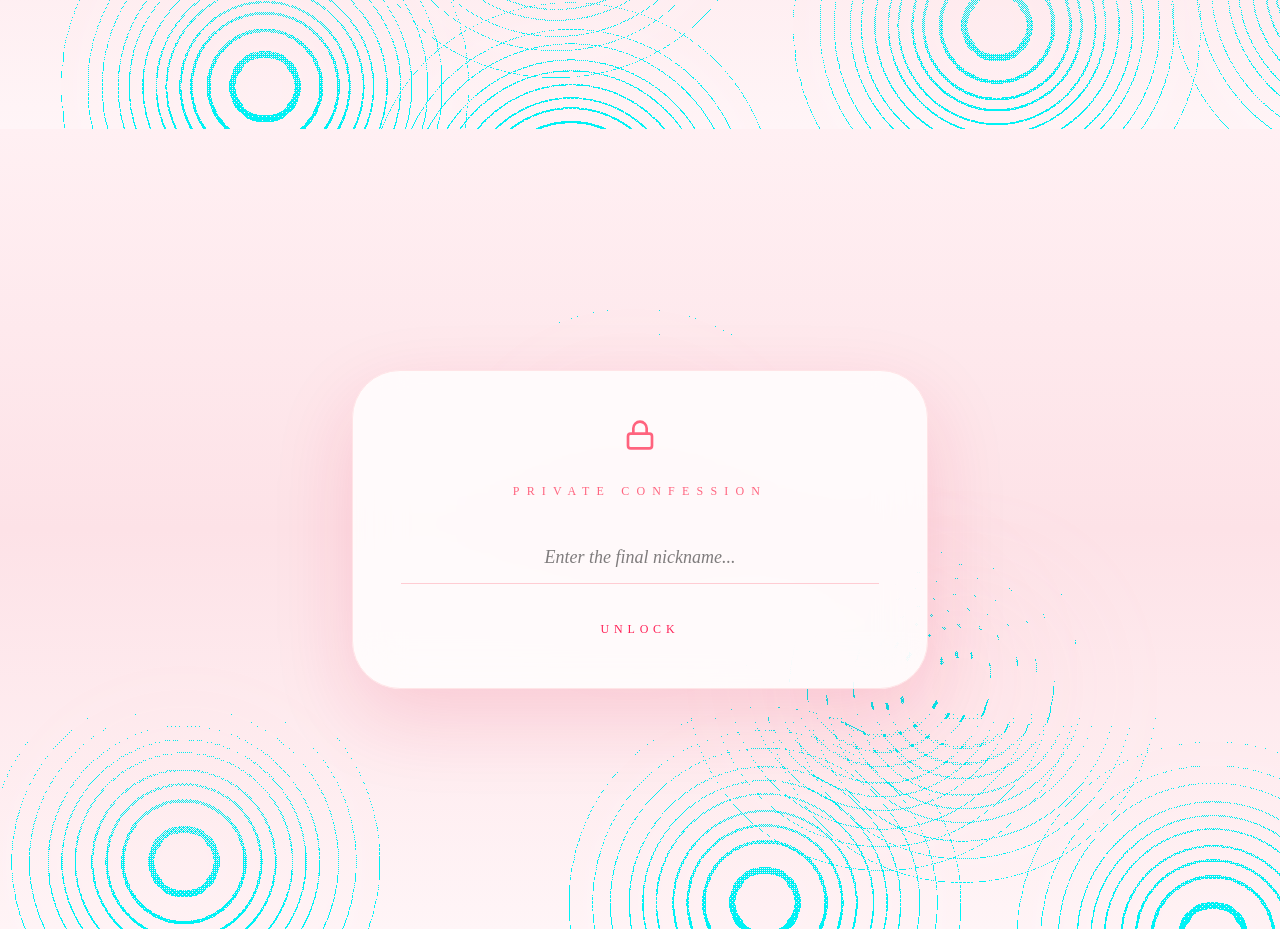
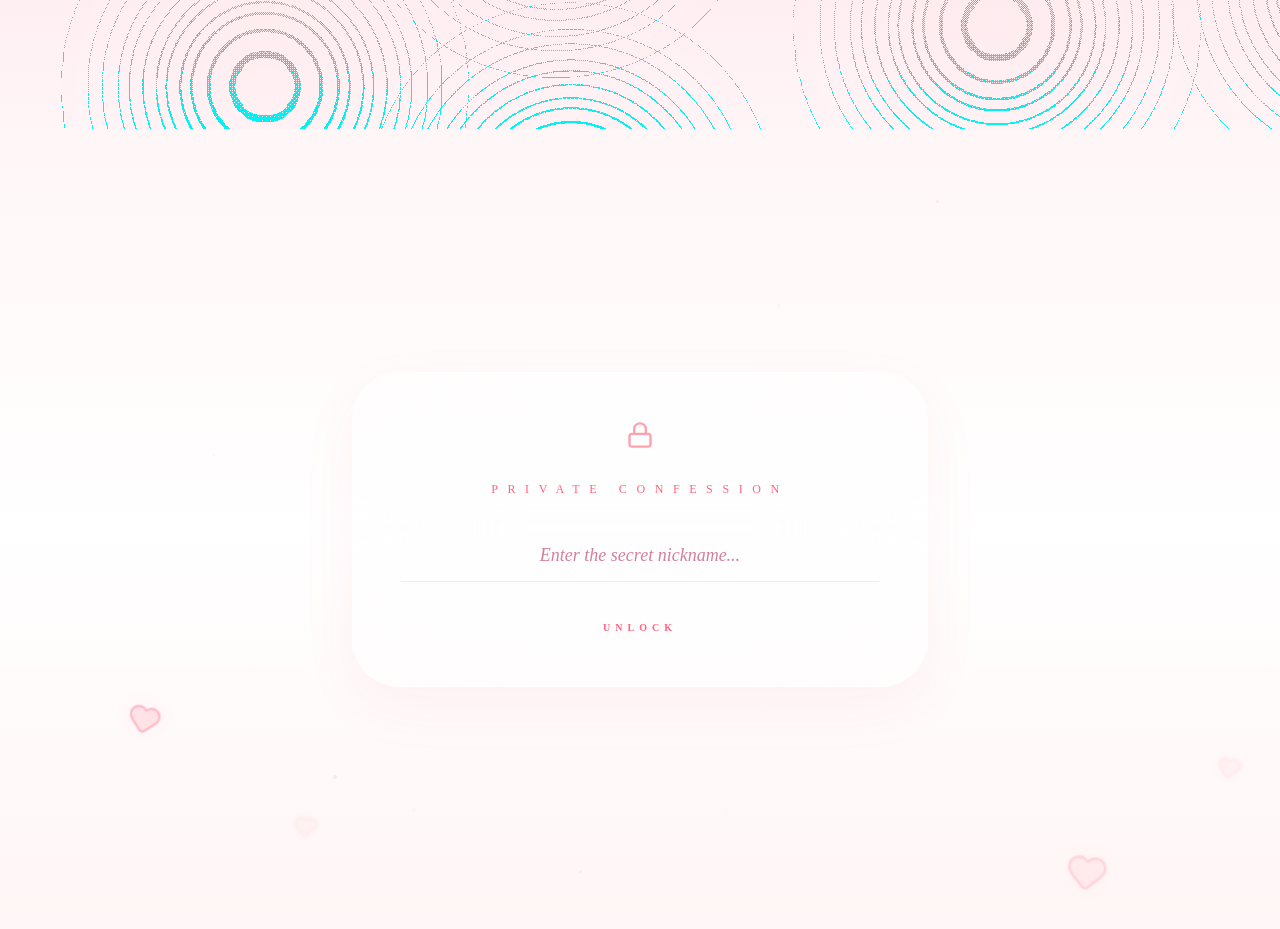
Before and after one commit to shihab252/B_w, a React (Vite) app in the folder birthday-site/: page / in a window 1280 px wide. Shown: the part 4700-5629 px from the top of the page. Built offline with nearby package versions, Linux system fonts and the light colour scheme.

Commit message:
new update on march14

```diff
--- a/birthday-site/src/components/SecretAgain.jsx
+++ b/birthday-site/src/components/SecretAgain.jsx
@@ -1,46 +1,119 @@
-import { useState } from "react";
+import React, { useState, useMemo } from "react";
 import { motion, AnimatePresence } from "framer-motion";
 import { Heart, Lock, Sparkles, ShieldCheck } from "lucide-react";
+
+/* ---------------- SOULFUL SPIRIT HEART (REAL LOVE) ---------------- */
+
+const SpiritHeart = ({ color = "#fb7185", left, delay, size, depth = 1 }) => {
+  const duration = 15 + Math.random() * 10;
+  const opacityValue = depth === 0.6 ? 0.2 : 0.5;
+  const blurValue = depth === 0.6 ? "2px" : "0px";
+
+  return (
+    <motion.div
+      initial={{ y: "110vh", opacity: 0, scale: 0.8 }}
+      animate={{
+        y: "-20vh",
+        opacity: [0, opacityValue, opacityValue, 0],
+        x: [0, 25 * depth, -25 * depth, 0],
+        rotate: [0, 15, -15, 0],
+      }}
+      transition={{
+        duration: duration,
+        repeat: Infinity,
+        delay,
+        ease: "linear",
+      }}
+      className="absolute flex flex-col items-center pointer-events-none"
+      style={{ left, filter: `blur(${blurValue})`, zIndex: depth * 10 }}
+    >
+      {/* RADIANT AURA */}
+      <motion.div
+        animate={{ scale: [1, 1.3, 1], opacity: [0.1, 0.2, 0.1] }}
+        transition={{ duration: 3, repeat: Infinity }}
+        className="absolute inset-0 rounded-full blur-3xl"
+        style={{ backgroundColor: color }}
+      />
+
+      {/* THE HEART (Pulsing like a heartbeat) */}
+      <motion.div
+        animate={{ scale: [1, 1.1, 1] }}
+        transition={{ duration: 2, repeat: Infinity, ease: "easeInOut" }}
+        className="relative"
+      >
+        <Heart
+          size={size}
+          className="text-rose-400 fill-rose-400/30"
+          strokeWidth={1.5}
+          style={{
+            filter: `drop-shadow(0 0 10px ${color}44)`
+          }}
+        />
+      </motion.div>
+    </motion.div>
+  );
+};
 
 const SecretRomanticPage = () => {
   const [nickname, setNickname] = useState("");
   const [stage, setStage] = useState("lock");
+  const [error, setError] = useState("");
 
   const checkNickname = () => {
     if (nickname.trim().toLowerCase() === "hayati") {
       setStage("intro");
+      setError("");
+    } else {
+      setError("Incorrect nickname. Please try again.");
     }
   };
 
-  return (
-    <section className="relative min-h-screen bg-gradient-to-b from-[#fff0f3] via-[#fde2e7] to-[#fff5f7] flex items-center justify-center px-6 py-20 font-serif overflow-hidden">
-
-      {/* Soft Floating Glow */}
-      <div className="absolute inset-0 pointer-events-none">
-        {[...Array(6)].map((_, i) => (
-          <motion.div
-            key={i}
-            className="absolute rounded-full bg-rose-300/20 blur-3xl"
-            style={{
-              width: 250,
-              height: 250,
+  const sparkles = useMemo(() => [...Array(20)].map((_, i) => ({
+    id: i,
+    size: Math.random() * 3 + 1,
     top: `${Math.random() * 100}%`,
     left: `${Math.random() * 100}%`,
-            }}
-            animate={{ y: [0, -40, 0], opacity: [0.15, 0.3, 0.15] }}
-            transition={{ duration: 10, repeat: Infinity }}
+    delay: Math.random() * 5
+  })), []);
+
+  return (
+    <section className="relative min-h-screen bg-[#fffafa] flex items-center justify-center px-6 py-20 font-serif overflow-hidden">
+
+      {/* 1. SOFT ATMOSPHERIC BACKGROUND */}
+      <div className="absolute inset-0 bg-gradient-to-b from-rose-50/40 via-white to-rose-100/20" />
+
+      {/* 2. REAL LOVE HEARTS (No strings, just spirit) */}
+      <div className="absolute inset-0 pointer-events-none overflow-hidden">
+        <SpiritHeart left="8%" delay={0} size={40} />
+        <SpiritHeart left="82%" delay={4} size={50} />
+        <SpiritHeart left="22%" delay={2} size={30} depth={0.6} />
+        <SpiritHeart left="72%" delay={7} size={35} depth={0.6} />
+        <SpiritHeart left="48%" delay={10} size={45} />
+        <SpiritHeart left="18%" delay={5} size={20} depth={0.6} />
+        <SpiritHeart left="62%" delay={12} size={25} depth={0.6} />
+        <SpiritHeart left="94%" delay={1} size={30} depth={0.6} />
+      </div>
+
+      {/* 3. AMBIENT SPARKLES */}
+      <div className="absolute inset-0 pointer-events-none">
+        {sparkles.map((s) => (
+          <motion.div
+            key={s.id}
+            className="absolute rounded-full bg-rose-200"
+            style={{ width: s.size, height: s.size, top: s.top, left: s.left }}
+            animate={{ opacity: [0, 0.4, 0] }}
+            transition={{ duration: 4, repeat: Infinity, delay: s.delay }}
           />
         ))}
       </div>
 
+      {/* 4. MAIN CARD */}
       <motion.div
-        initial={{ opacity: 0, y: 30 }}
+        initial={{ opacity: 0, y: 20 }}
         animate={{ opacity: 1, y: 0 }}
-        className="relative w-full max-w-xl bg-white/80 backdrop-blur-xl border border-rose-100 rounded-[3rem] p-8 md:p-12 shadow-[0_30px_80px_rgba(225,29,72,0.15)]"
+        className="relative w-full max-w-xl bg-white/40 backdrop-blur-3xl border border-white/60 rounded-[3rem] p-8 md:p-12 shadow-[0_20px_60px_rgba(225,29,72,0.05)]"
       >
         <AnimatePresence mode="wait">
-
-          {/* LOCK */}
           {stage === "lock" && (
             <motion.div
               key="lock"
@@ -49,29 +122,32 @@ const SecretRomanticPage = () => {
               exit={{ opacity: 0 }}
               className="text-center space-y-8"
             >
-              <Lock className="mx-auto text-rose-400" size={32} />
-              <h2 className="text-xs tracking-[0.6em] uppercase text-rose-400">
-                Private Confession
-              </h2>
-
+              <Lock className="mx-auto text-rose-300" size={28} />
+              <h2 className="text-xs tracking-[0.8em] uppercase text-rose-400 font-light">Private Confession</h2>
+              <div className="space-y-2">
                 <input
                   type="text"
-                placeholder="Enter the final nickname..."
+                  placeholder="Enter the secret nickname..."
                   value={nickname}
-                onChange={(e) => setNickname(e.target.value)}
-                className="w-full bg-transparent border-b border-rose-200 text-center py-3 outline-none focus:border-rose-400 text-lg italic"
+                  onChange={(e) => {
+                    setNickname(e.target.value);
+                    if (error) setError("");
+                  }}
+                  className={`w-full bg-transparent border-b ${
+                    error ? "border-red-300" : "border-rose-100"
+                  } text-center py-3 outline-none focus:border-rose-300 text-lg italic transition-colors text-rose-800`}
                 />
-
+                {error && <p className="text-red-400 text-xs italic pt-1">{error}</p>}
+              </div>
               <button
                 onClick={checkNickname}
-                className="text-xs tracking-[0.4em] uppercase text-rose-500 hover:text-rose-600 transition-all"
+                className="text-[10px] tracking-[0.5em] uppercase text-rose-400 hover:text-rose-600 transition-all font-semibold"
               >
                 Unlock
               </button>
             </motion.div>
           )}
 
-          {/* INTRO */}
           {stage === "intro" && (
             <motion.div
               key="intro"
@@ -79,20 +155,19 @@ const SecretRomanticPage = () => {
               animate={{ opacity: 1 }}
               className="text-center space-y-8"
             >
-              <Sparkles className="mx-auto text-amber-400" size={32} />
-              <p className="text-xl md:text-2xl italic text-rose-700">
+              <Sparkles className="mx-auto text-amber-300" size={28} />
+              <p className="text-xl md:text-2xl italic text-rose-800 font-light leading-relaxed">
                 "We will not talk about this thing."
               </p>
               <button
                 onClick={() => setStage("question")}
-                className="px-8 py-3 bg-rose-100 rounded-full border border-rose-200 text-sm tracking-widest hover:bg-rose-200 transition-all"
+                className="px-10 py-2.5 bg-rose-400 text-white rounded-full shadow-lg shadow-rose-100 text-xs tracking-widest hover:bg-rose-500 transition-all"
               >
                 Continue
               </button>
             </motion.div>
           )}
 
-          {/* QUESTION */}
           {stage === "question" && (
             <motion.div
               key="question"
@@ -101,35 +176,29 @@ const SecretRomanticPage = () => {
               className="text-center space-y-10"
             >
               <motion.div
-                animate={{ scale: [1, 1.2, 1] }}
+                animate={{ scale: [1, 1.1, 1], opacity: [0.6, 1, 0.6] }}
                 transition={{ duration: 2, repeat: Infinity }}
               >
-                <Heart className="mx-auto text-rose-500 fill-rose-500" size={42} />
+                <Heart className="mx-auto text-rose-500 fill-rose-500/20" size={40} />
               </motion.div>
-
-              <p className="text-xl italic text-rose-700">
-                Are you ready to read my feelings?
-              </p>
-
-              <div className="flex flex-col sm:flex-row justify-center gap-4">
+              <p className="text-xl italic text-rose-800">Are you ready to read my feelings?</p>
+              <div className="flex flex-col sm:flex-row justify-center gap-6">
                 <button
                   onClick={() => setStage("message")}
-                  className="px-10 py-3 bg-rose-500/20 rounded-2xl border border-rose-400/40 hover:bg-rose-500/30 transition-all"
+                  className="text-sm tracking-[0.2em] uppercase text-rose-500 font-bold hover:text-rose-700 transition-all"
                 >
                   Yes, I am
                 </button>
-
                 <button
                   onClick={() => setStage("strong")}
-                  className="px-10 py-3 bg-white/60 rounded-2xl border border-rose-200 hover:bg-white transition-all text-rose-500"
+                  className="text-sm tracking-[0.2em] uppercase text-gray-400 font-light hover:text-rose-300 transition-all"
                 >
-                  No, Not Yet
+                  Not Yet
                 </button>
               </div>
             </motion.div>
           )}
 
-          {/* STRONG */}
           {stage === "strong" && (
             <motion.div
               key="strong"
@@ -137,67 +206,67 @@ const SecretRomanticPage = () => {
               animate={{ opacity: 1 }}
               className="text-center space-y-6 py-10"
             >
-              <ShieldCheck className="mx-auto text-emerald-500" size={48} />
-              <p className="text-2xl italic text-rose-700">
-                You did good.
-                <br />
-                And you are strong.
-              </p>
+              <ShieldCheck className="mx-auto text-emerald-400" size={42} />
+              <p className="text-2xl italic text-rose-800 font-light">You did good.<br />And you are strong.</p>
+              <button onClick={() => setStage("question")} className="text-xs text-rose-300 underline underline-offset-4">I am ready now</button>
             </motion.div>
           )}
 
-          {/* MESSAGE */}
           {stage === "message" && (
             <motion.div
               key="message"
               initial={{ opacity: 0 }}
               animate={{ opacity: 1 }}
-    className="relative space-y-16 text-center"
+              className="relative space-y-16 text-center max-h-[65vh] overflow-y-auto custom-scrollbar"
             >
-    {/* Soft Heart Glow Background */}
-    <motion.div
-      animate={{ scale: [1, 1.15, 1], opacity: [0.08, 0.15, 0.08] }}
-      transition={{ duration: 6, repeat: Infinity }}
-      className="absolute inset-0 flex items-center justify-center pointer-events-none"
-    >
-      <Heart size={260} className="text-rose-300 fill-rose-300 blur-3xl" />
-    </motion.div>
-
-    <div className="relative z-10 space-y-14 max-w-2xl mx-auto">
+              <div className="relative z-10 space-y-14 max-w-2xl mx-auto pb-10">
                 {[
-        "If a million loved you, I am one of them.\nIf only one loved you, it was me.\nIf no one loved you, then know that I am dead.",
-        "I care about you more than I ever manage to say.",
-        "When you're silent, I worry.\nWhen you cry, it hurts me too.",
-        "I'm scared of losing you. You matter to me more than you know.",
-        "I'd fight anything just to see you smile.",
-        "I got attached to you without planning it.",
-        "You stay in my head, in my habits, in my feelings.",
-        "That's the truth I don't hide anymore."
+                  "I don't know exactly when it started.",
+                  "But somewhere along the way… you became the person who makes my days feel different.",
+                  "When you are with me, I feel like the happiest person in the world.",
+                  "And when you are not there… something always feels missing.",
+                  "I notice myself becoming more careful with you.\nMaybe even a little jealous.",
+                  "Not because I want to control you…\nbut because you became someone very precious to me.",
+                  "There is one moment I can never forget.",
+                  "When I lost my senses in the hospital…\nand when I opened my eyes…",
+                  "You were there.\nHolding my hand.",
+                  "I saw the fear on your face.\nI saw how much you cared.",
+                  "And that night on the video call…\nyou cried for me.",
+                  "That moment changed something inside me.",
+                  "And when I drop you at the station…",
+                  "I always feel this quiet sadness.",
+                  "Deep inside, I wish I could go with you.",
+                  "If life ever gave me that chance…\nI would never let that train leave without me beside you.",
+                  "So today… I want to say something honestly."
                 ].map((msg, i) => (
                   <motion.p
                     key={i}
-          initial={{ opacity: 0, y: 40 }}
-          animate={{ opacity: 1, y: 0 }}
-          transition={{ delay: i * 0.6, duration: 1.2 }}
-          className="whitespace-pre-line text-lg md:text-2xl italic text-rose-700 leading-[2.1] tracking-wide"
+                    initial={{ opacity: 0, y: 20 }}
+                    whileInView={{ opacity: 1, y: 0 }}
+                    viewport={{ once: true, margin: "-10%" }}
+                    transition={{ duration: 1.2 }}
+                    className="whitespace-pre-line text-lg md:text-2xl italic text-rose-900/70 leading-relaxed font-light px-4"
                   >
                     {msg}
                   </motion.p>
                 ))}
+
+                <motion.div
+                  initial={{ opacity: 0, scale: 0.9 }}
+                  whileInView={{ opacity: 1, scale: 1 }}
+                  transition={{ delay: 0.5, duration: 1.5 }}
+                  className="pt-20"
+                >
+                  <p className="text-5xl md:text-7xl italic text-rose-600 font-bold mb-4">
+                    I love you.
+                  </p>
+                  <p className="text-lg italic text-rose-400">
+                    — Shihab
+                  </p>
+                </motion.div>
               </div>
-
-    {/* Closing Line */}
-    <motion.div
-      initial={{ opacity: 0 }}
-      animate={{ opacity: 1 }}
-      transition={{ delay: 5 }}
-      className="pt-16 text-xs tracking-[0.6em] uppercase text-rose-400"
-    >
-      End of the Unspoken Truth
-    </motion.div>
             </motion.div>
           )}
-
         </AnimatePresence>
       </motion.div>
     </section>
```
Also changed, not shown: birthday-site/src/components/SecretSection.jsx (+21 -4 lines), birthday-site/public/images/friendship/cha11.png (added), birthday-site/public/images/friendship/tea.jpg (deleted). Lines whose indentation alone changed are shown as unchanged.
